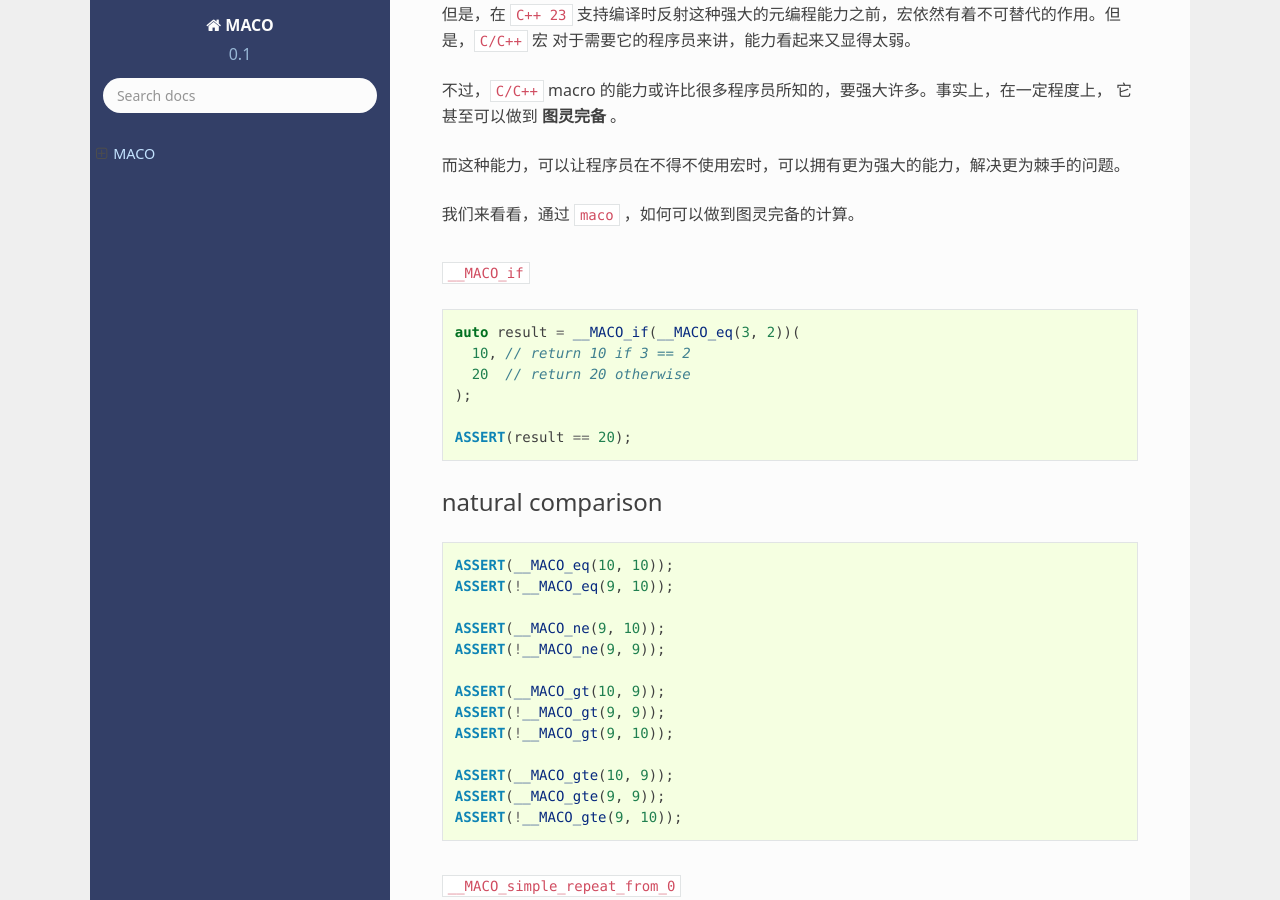
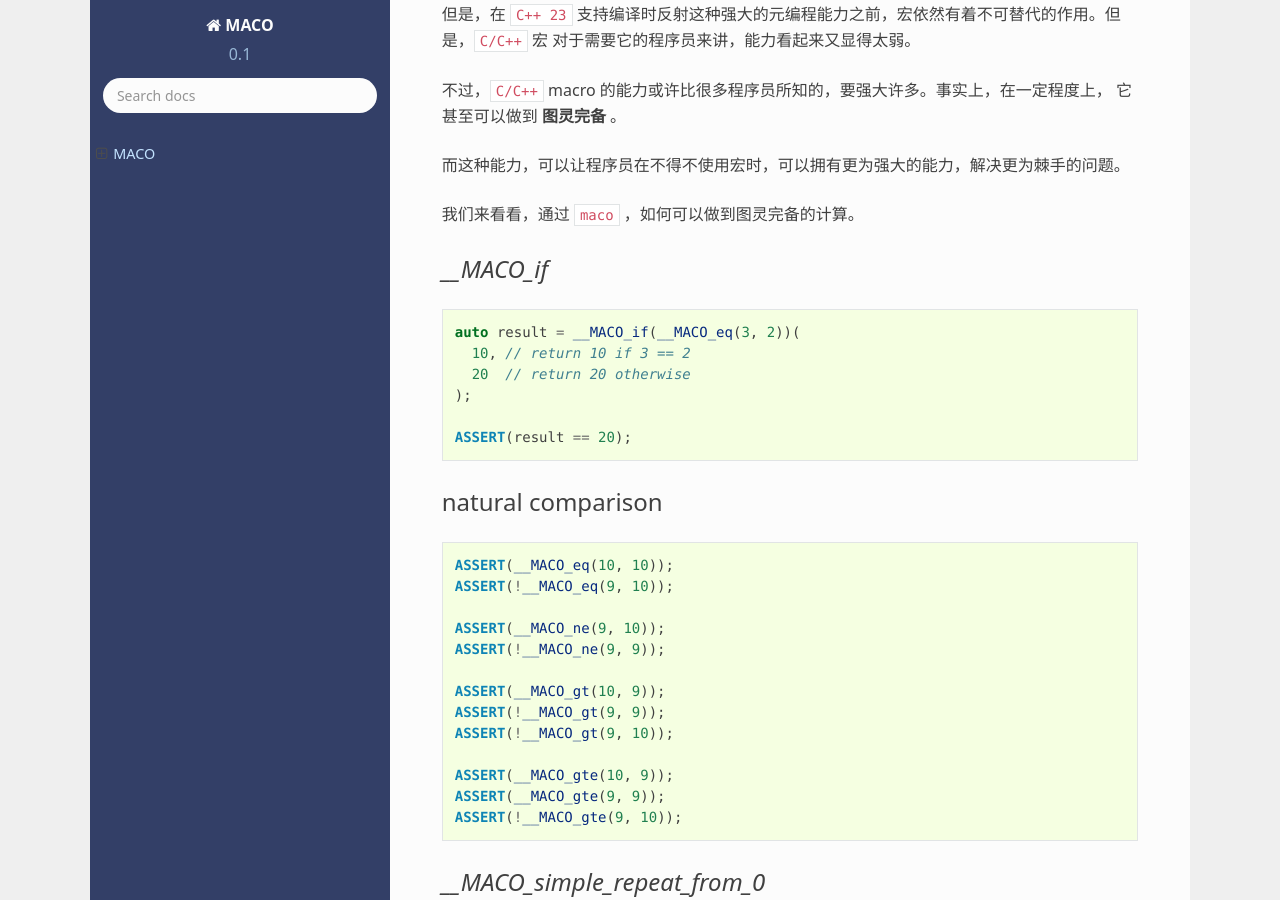
Before and after one commit to godsme/maco, a Sphinx documentation site: the page built from doc/source/index.rst, in a window 1280 px wide and 900 px high, scrolled down 389 px. Built offline with Sphinx 7.4.7 and the Read the Docs theme 2.0.0, drawn with Linux system fonts in a browser that asks for light colours; formulas are drawn with MathJax 3.

Commit message:
added doc

```diff
--- a/doc/source/index.rst
+++ b/doc/source/index.rst
@@ -19,7 +19,8 @@ MACO
 
 我们来看看，通过 ``maco`` ，如何可以做到图灵完备的计算。
 
-``__MACO_if``
+
+`__MACO_if`
 -----------------
 
 .. code-block:: c++
@@ -50,7 +51,7 @@ natural comparison
    ASSERT(__MACO_gte(9, 9));
    ASSERT(!__MACO_gte(9, 10));
 
-``__MACO_simple_repeat_from_0``
+`__MACO_simple_repeat_from_0`
 ---------------------------------------
 
 .. code-block:: c++
@@ -83,7 +84,7 @@ natural comparison
 你可以清晰的看到其中的逻辑：尾部的 ``f(n)`` 是对用户指定的宏 ``f`` 以 ``n`` 为参数展开。
 而 ``__MACO_while(n)`` 会根据 ``n > 0`` 是否成立，决定继续递归调用 ``next(n-1, f)`` ，或终止递归。
 
-``__MACO_make_index_seq``
+`__MACO_make_index_seq`
 ---------------------------------
 
 .. code-block:: c++
@@ -96,7 +97,7 @@ natural comparison
    ASSERT(a[2] == 2);
    ASSERT(a[3] == 3);
 
-``__MACO_make_token_seq``
+`__MACO_make_token_seq`
 ---------------------------------
 
 .. code-block:: c++
@@ -112,7 +113,7 @@ natural comparison
    ASSERT(a[1] == a_1);
    ASSERT(a[2] == a_2);
 
-``__MACO_map``
+`__MACO_map`
 -----------------
 
 通过递归机制，我们就可以实现 ``map`` ，其原型为 ``__MACO_map(f, ...)`` ，通过它就可以对列表中每一个元素
@@ -128,7 +129,7 @@ natural comparison
 
 ``__MACO_map`` 是一个强大的，应用非常广泛的宏。其中最著名的应用：是生成结构体的反射信息。
 
-``__MACO_map_i``
+`__MACO_map_i`
 -----------------
 
 ``__MACO_map_i(f, ...)`` 会给每个 ``f`` 传递其索引。比如：
@@ -143,7 +144,7 @@ natural comparison
    ASSERT(array[2] == 3);
    ASSERT(array[3] == 5);
 
-``__MACO_num_of_args``
+`__MACO_num_of_args`
 ----------------------------------
 
 求一个宏展开参数的个数。比如：
@@ -157,6 +158,7 @@ natural comparison
 
 这个宏对于处理变参问题极为有用。
 
+
 还有很多其它的宏，具体请参见：`moco github <https://github.com/godsme/maco>`_ 。
 
 关于具体的宏展开原理，请参考 :ref:`宏展开<expand>` 。
```
